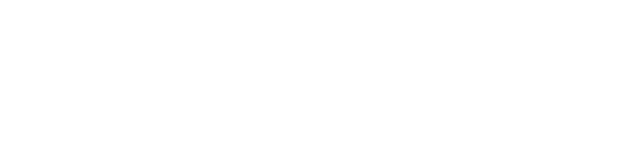
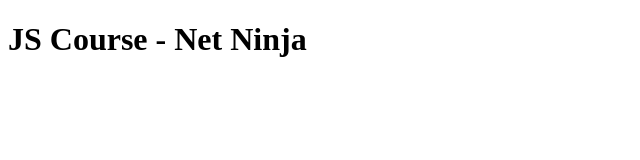
Before and after one commit to Levy787/JS-Course, a plain HTML site: page index.html in a window 1280 px wide. Shown: the whole page, without its empty margins (0-640 px from the left). Drawn offline with Linux system fonts and the light colour scheme.

Commit message:
Update html doc

```diff
--- a/index.html
+++ b/index.html
@@ -8,6 +8,7 @@
     <title>Document</title>
   </head>
   <body>
+    <h1>JS Course - Net Ninja</h1>
     <script src="./script.js"></script>
   </body>
 </html>
```
